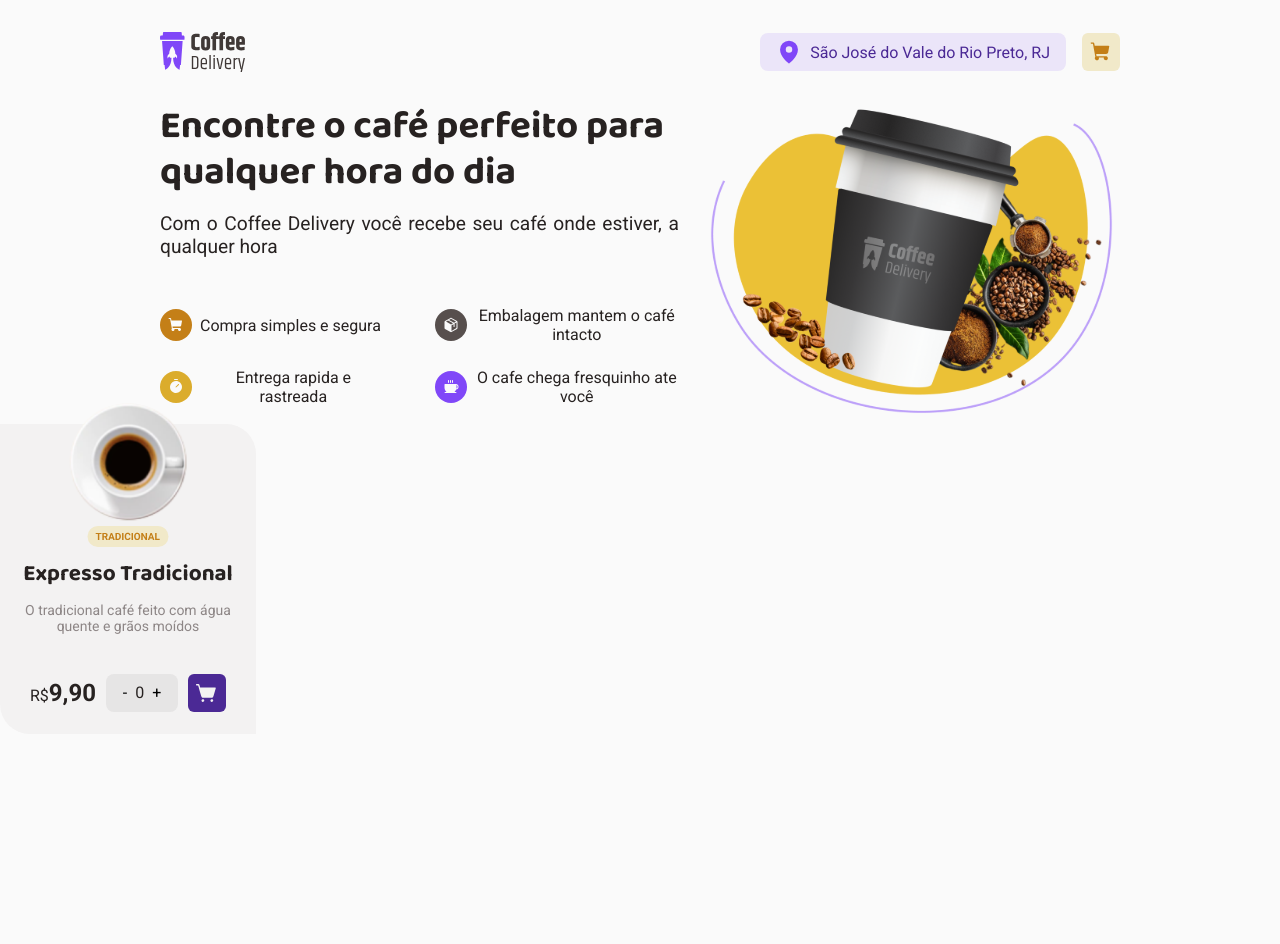
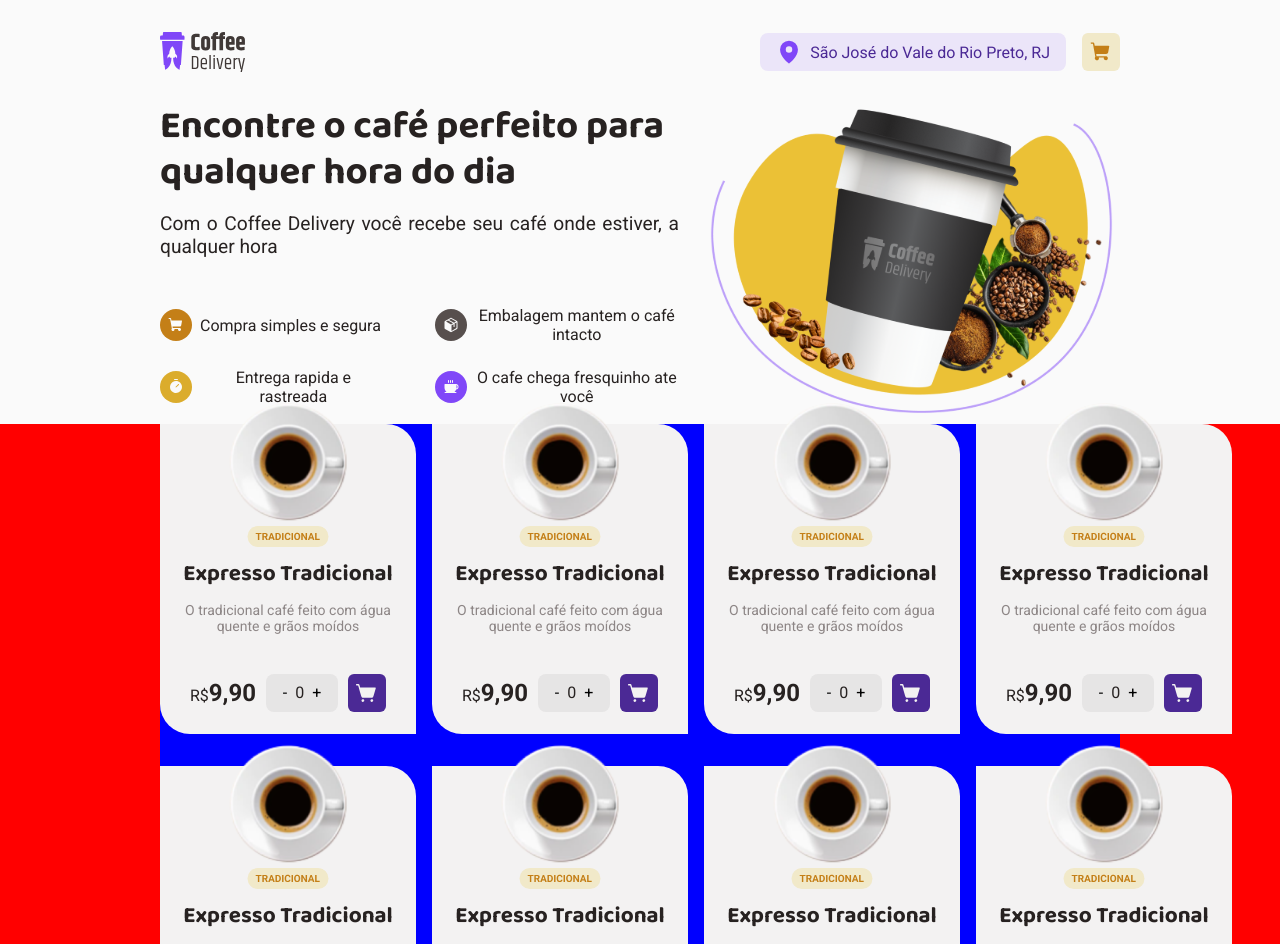
Before and after one commit to GabrielGCJ/d-02-react-js-rocketseat-coffee-delivery, a React (Vite) app: page / in a window 1280 px wide. Shown: the top 944 px of the page. Before the commit the page ends 800 px from the top, so only its background shows below. Built offline with nearby package versions, Linux system fonts and the light colour scheme.

Commit message:
feature/add-coffee-list

```diff
--- /dev/null
+++ b/src/components/CoffeeList/CoffeeList.tsx
@@ -0,0 +1,18 @@
+import { CoffeeData } from '../../data/CoffeeData'
+import { Coffee } from '../Coffee/Coffee'
+import {
+  CoffeeListExternalContainer,
+  CoffeeListInternalContainer,
+} from './styled'
+
+export const CoffeeList = () => {
+  return (
+    <CoffeeListExternalContainer>
+      <CoffeeListInternalContainer>
+        {CoffeeData.map((coffee) => {
+          return <Coffee key={coffee.id} />
+        })}
+      </CoffeeListInternalContainer>
+    </CoffeeListExternalContainer>
+  )
+}
--- /dev/null
+++ b/src/components/CoffeeList/styled.ts
@@ -0,0 +1,36 @@
+import styled from 'styled-components'
+
+export const CoffeeListExternalContainer = styled.div`
+  display: flex;
+  align-items: center;
+
+  background-color: red;
+
+  padding: 0rem 10rem 0rem;
+
+  width: 100%;
+
+  @media screen and (max-width: 780px) {
+    padding: 0% 7.22% 0%;
+  }
+
+  @media screen and (max-width: 460px) {
+    padding: 0% 5% 0%;
+    font-size: 0.6rem;
+  }
+
+  @media screen and (max-width: 286px) {
+    padding: 0% 2% 0%;
+    font-size: 0.5rem;
+  }
+`
+export const CoffeeListInternalContainer = styled.div`
+  background-color: blue;
+  width: 100%;
+
+  display: grid;
+  grid-template-columns: auto auto auto auto;
+  row-gap: 2rem;
+  column-gap: 1rem;
+  width: 100%;
+`
--- a/src/data/coffeeData.ts
+++ b/src/data/coffeeData.ts
@@ -30,7 +30,7 @@ export interface coffeeDataType {
   quantity: number
 }
 
-export const coffeeData: coffeeDataType[] = [
+export const CoffeeData = [
   {
     id: '001',
     name: 'Expresso Tradicional',
--- a/src/pages/HomePage/HomePage.tsx
+++ b/src/pages/HomePage/HomePage.tsx
@@ -1,5 +1,6 @@
 // import { Coffee } from 'phosphor-react'
 import { Coffee } from '../../components/Coffee/Coffee'
+import { CoffeeList } from '../../components/CoffeeList/CoffeeList'
 import { Intro } from '../../components/Intro/Intro'
 import { HomePageContainer } from './styles'
 
@@ -7,7 +8,7 @@ export const HomePage = () => {
   return (
     <HomePageContainer>
       <Intro />
-      <Coffee />
+      <CoffeeList />
     </HomePageContainer>
   )
 }
```
